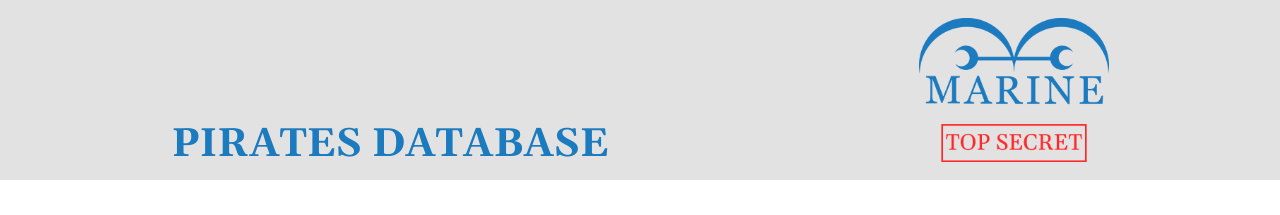
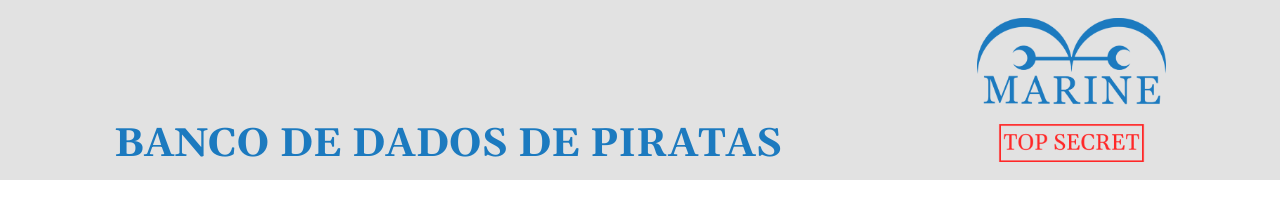
Before and after one commit to Luis-1A/One-piece, a React (Create React App) app: page / in a window 1280 px wide. Shown: the top 215 px of the page. Built offline with nearby package versions, Linux system fonts and the light colour scheme.

Commit message:
Update index.js

```diff
--- a/src/components/Banner/index.js
+++ b/src/components/Banner/index.js
@@ -3,8 +3,8 @@ import './Banner.css';
 function Banner() {
     return (
         <header className='banner' >
-            <h1 className='header'>PIRATES DATABASE</h1>
-            <img src='/images/banner.png' alt='Marines flag top secret' />
+            <h1 className='header'>BANCO DE DADOS DE PIRATAS</h1>
+            <img src='/images/banner.png' alt='Bandeira dos Marines - Segredo máximo' />
         </header>
     )
 }
```
